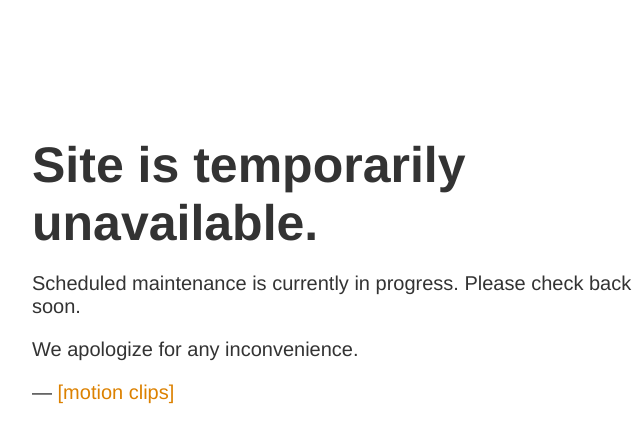
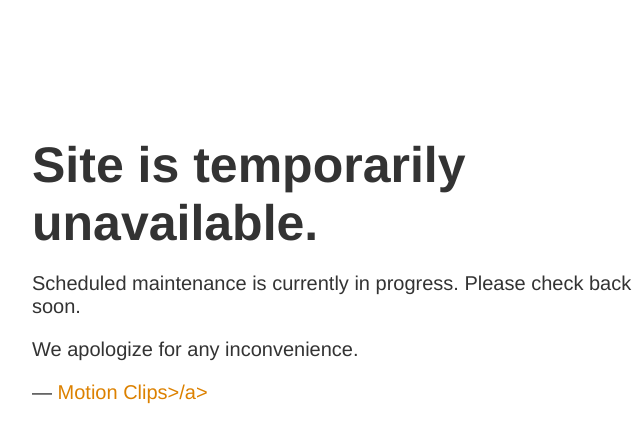
Before and after one commit to tonygkent/herestofred, a plain HTML site: page index.html in a window 1280 px wide. Shown: the full height of the page, 283-923 px from the left. Drawn offline with Linux system fonts and the light colour scheme.

Commit message:
Update index.html

```diff
--- a/index.html
+++ b/index.html
@@ -20,7 +20,7 @@
             <h1>Site is temporarily unavailable.</h1>
             <p>Scheduled maintenance is currently in progress. Please check back soon.</p>
             <p>We apologize for any inconvenience.</p>
-            <p id="signature">&mdash; <a href="mailto:admin@motionclips.co.uk">[motion clips]</a></p>
+            <p id="signature">&mdash; <a href="mailto:admin@motionclips.co.uk">Motion Clips>/a></p>
         </article>
     </body>
 </html>
```
